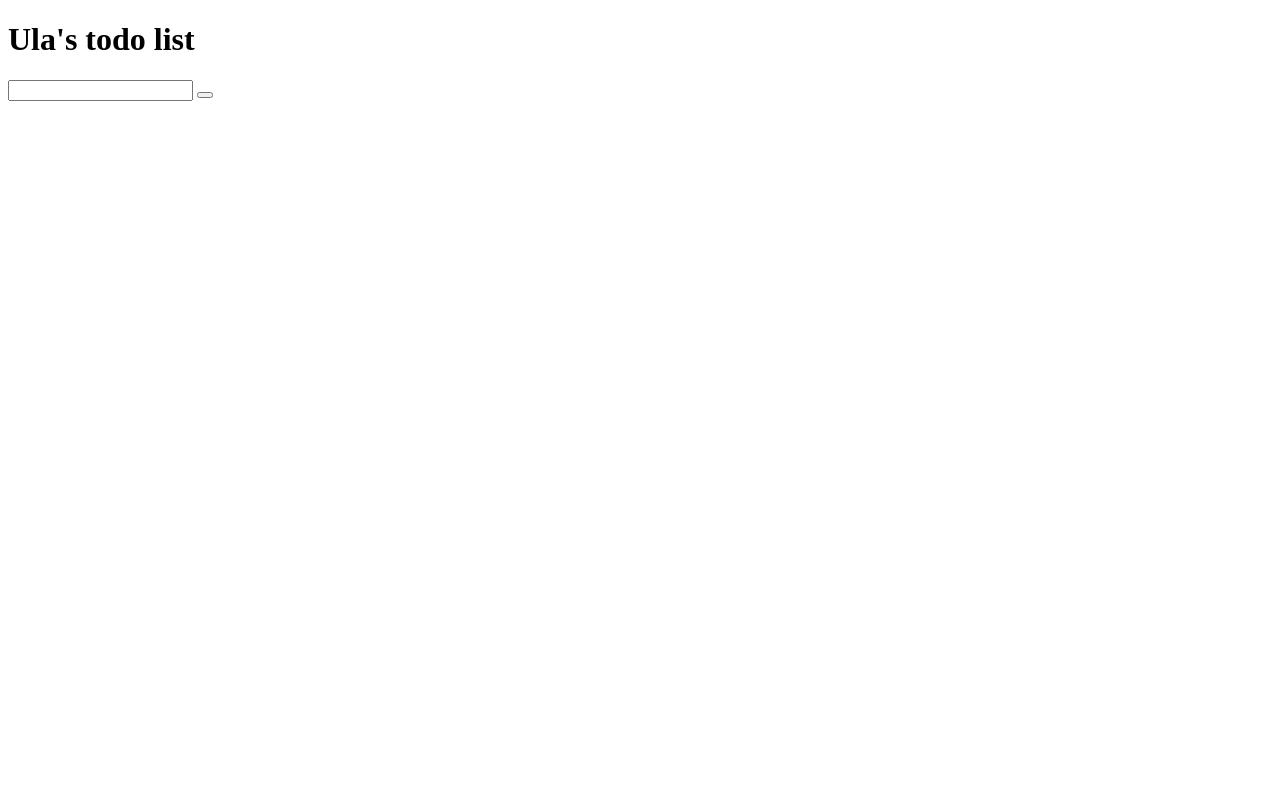
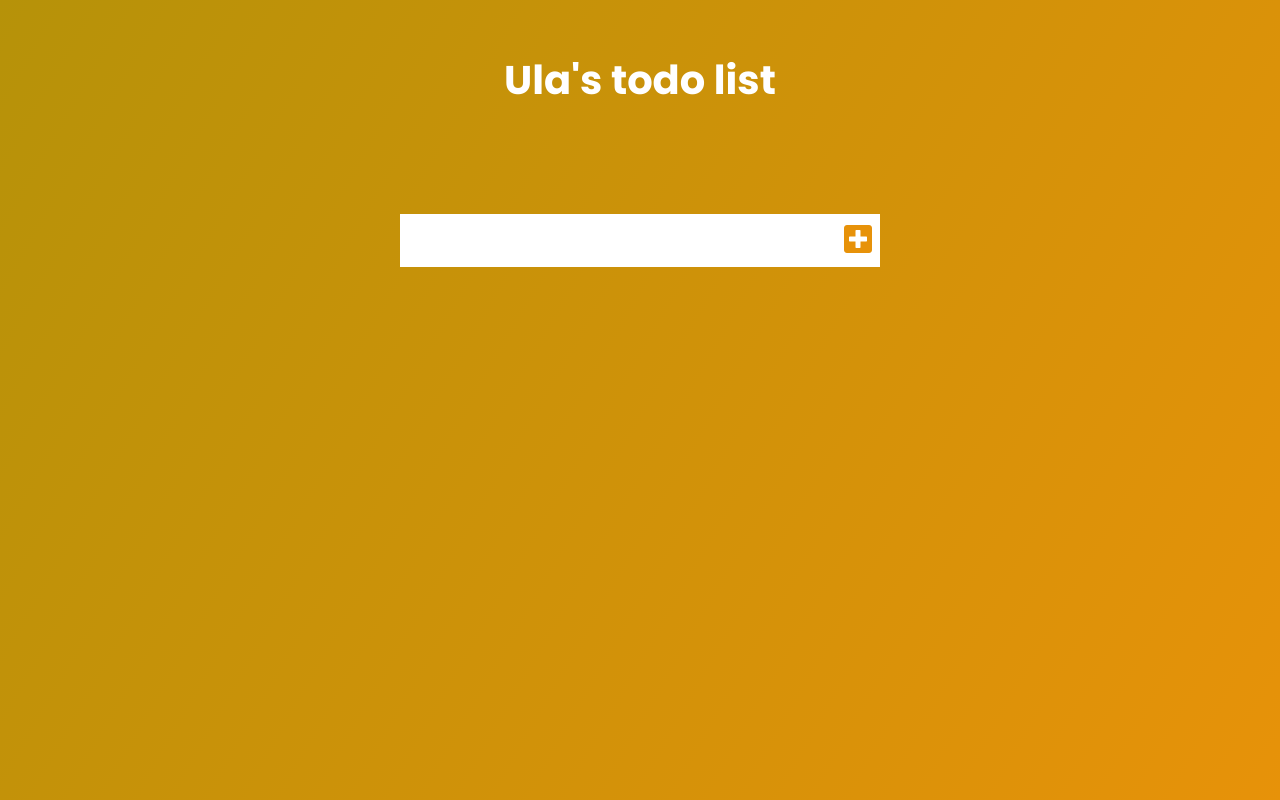
Before and after one commit to UlaBB/simply_ToDoList, a website: page src/index.html in a window 1280 px wide. Drawn offline with nearby package versions, Linux system fonts and the light colour scheme; files that its build step writes are made by us from their sources.

Commit message:
Basic styling

```diff
--- a/src/index.html
+++ b/src/index.html
@@ -11,7 +11,7 @@
         href="https://fonts.googleapis.com/css2?family=Poppins:ital,wght@0,100;0,200;0,300;0,500;0,600;0,700;0,800;0,900;1,100;1,200;1,300;1,400;1,500;1,700;1,800;1,900&display=swap"
         rel="stylesheet">
     <link rel="stylesheet" href="https://cdnjs.cloudflare.com/ajax/libs/font-awesome/5.15.3/css/all.min.css">
-    <link rel="stylesheet" href="/dist/css/style.css">
+    <link rel="stylesheet" href="css/style.css">
     <title>Todo list</title>
 </head>
 
@@ -23,9 +23,16 @@
 
     <form>
         <input type="text" class="toDo__input">
-        <button class="toDo__button" type="submit"></button>
-        <i class="fas fa-fas-square"></i>
+        <button class="toDo__button" type="submit">
+            <i class="fas fa-plus-square"></i>
+        </button>
     </form>
+
+    <div class="toDo__container">
+        <ul class="toDo__container__list">
+
+        </ul>
+    </div>
 
     <script src="/src/js/app.js"></script>
 </body>
--- a/src/sass/style.scss
+++ b/src/sass/style.scss
@@ -0,0 +1,45 @@
+* {
+    margin: 0;
+    padding: 0;
+    box-sizing: border-box;
+}
+
+
+body {
+    background-image: linear-gradient(120deg, #B69209, #E79209);
+    color: #fff;
+    font-family: 'Poppins', sans-serif;
+    min-height: 100vh;
+}
+
+
+header{
+    font-size: 20px;
+    font-weight: 200;
+}
+
+header,form {
+    min-height: 20vh;
+    display: flex;
+    justify-content: center;
+    align-items: center;
+}
+
+form input, form button {
+    padding: 0.5rem;
+    font-size: 2rem;
+    border: none;
+    background: white;
+}
+
+form button{
+    color: #E79209;
+    background: #fff;
+    cursor: pointer;
+    transition: all 0.3s ease;
+}
+
+form button:hover{
+    color: #fff;
+    background: #E79209;
+}
```
Also changed, not shown: dist/css/style.css, dist/index.html, 1 other file.
